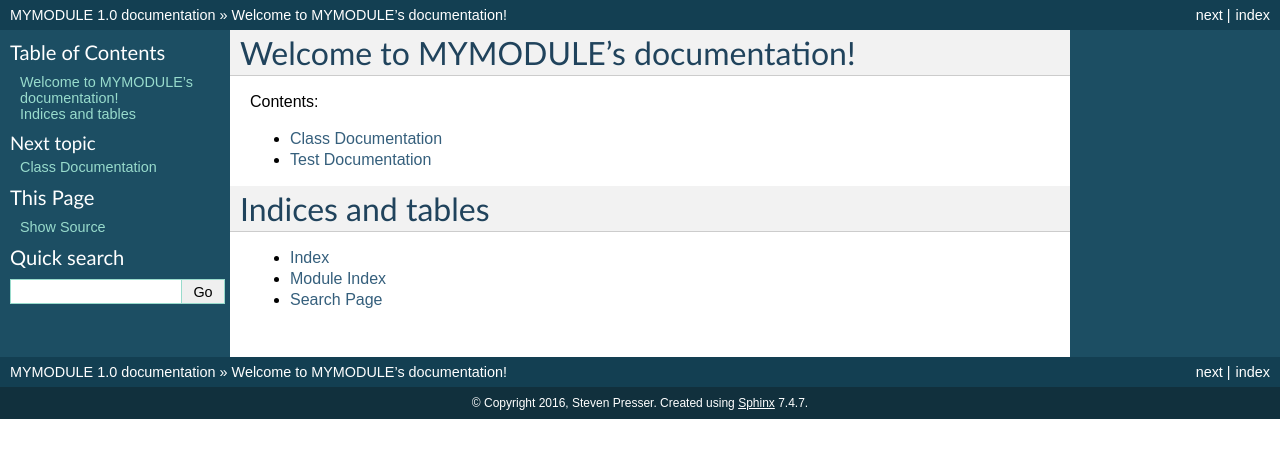
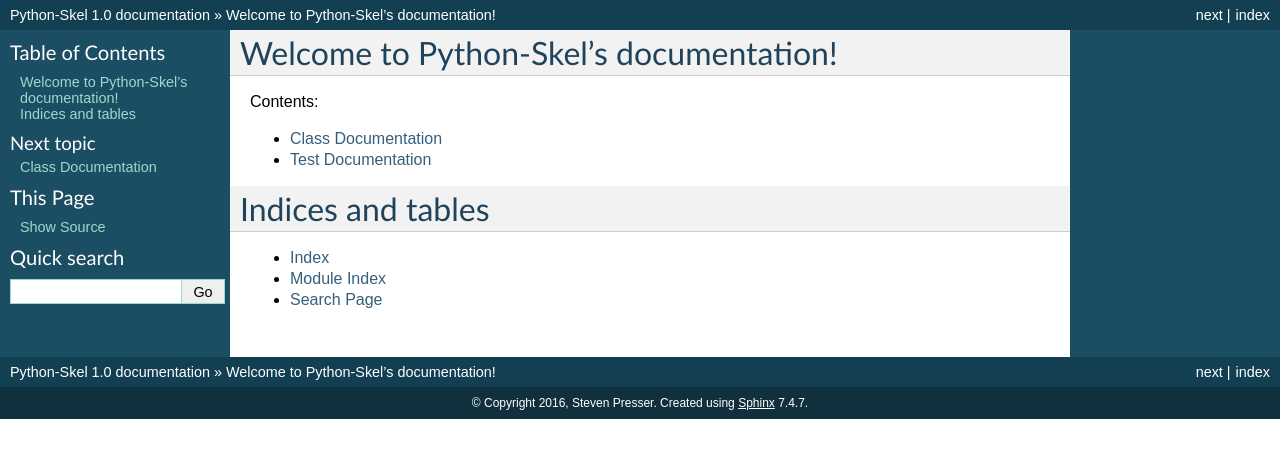
Before and after one commit to spresse1/Python-Skel, a Sphinx documentation site: the page built from docs/index.rst, in a window 1280 px wide. Shown: the top 458 px of the page. Built offline with Sphinx 7.4.7, drawn with Linux system fonts in a browser that asks for light colours.

```diff
--- a/docs/code.rst
+++ b/docs/code.rst
@@ -1,11 +1,11 @@
 Class Documentation
 *******************
 
-.. automodule:: MYMODULE
+.. automodule:: Python-Skel
    :members:
 
 Test Documentation
 ******************
 
-.. automodule:: test_MYMODULE
+.. automodule:: test_Python-Skel
    :members:
--- a/docs/conf.py
+++ b/docs/conf.py
@@ -1,6 +1,6 @@
 # -*- coding: utf-8 -*-
 #
-# MYMODULE documentation build configuration file, created by
+# Python-Skel documentation build configuration file, created by
 # sphinx-quickstart on Sun Apr 17 10:20:21 2016.
 #
 # This file is execfile()d with the current directory set to its
@@ -51,7 +51,7 @@
 master_doc = 'index'
 
 # General information about the project.
-project = u'MYMODULE'
+project = u'Python-Skel'
 copyright = u'2016, Steven Presser'
 author = u'Steven Presser'
 
@@ -126,7 +126,7 @@
 
 # The name for this set of Sphinx documents.
 # "<project> v<release> documentation" by default.
-#html_title = u'MYMODULE v1.0'
+#html_title = u'Python-Skel v1.0'
 
 # A shorter title for the navigation bar.  Default is the same as html_title.
 #html_short_title = None
@@ -208,7 +208,7 @@
 #html_search_scorer = 'scorer.js'
 
 # Output file base name for HTML help builder.
-htmlhelp_basename = 'MYMODULEdoc'
+htmlhelp_basename = 'Python-Skeldoc'
 
 # -- Options for LaTeX output ---------------------------------------------
 
@@ -230,7 +230,7 @@
 # (source start file, target name, title,
 #  author, documentclass [howto, manual, or own class]).
 latex_documents = [
-    (master_doc, 'MYMODULE.tex', u'MYMODULE Documentation',
+    (master_doc, 'Python-Skel.tex', u'Python-Skel Documentation',
      u'Steven Presser', 'manual'),
 ]
 
@@ -260,7 +260,7 @@
 # One entry per manual page. List of tuples
 # (source start file, name, description, authors, manual section).
 man_pages = [
-    (master_doc, 'MYMODULE', u'MYMODULE Documentation',
+    (master_doc, 'Python-Skel', u'Python-Skel Documentation',
      [author], 1)
 ]
 
@@ -274,8 +274,8 @@
 # (source start file, target name, title, author,
 #  dir menu entry, description, category)
 texinfo_documents = [
-    (master_doc, 'MYMODULE', u'MYMODULE Documentation',
-     author, 'MYMODULE', 'One line description of project.',
+    (master_doc, 'Python-Skel', u'Python-Skel Documentation',
+     author, 'Python-Skel', 'One line description of project.',
      'Miscellaneous'),
 ]
 
--- a/docs/index.rst
+++ b/docs/index.rst
@@ -1,4 +1,4 @@
-Welcome to MYMODULE's documentation!
+Welcome to Python-Skel's documentation!
 =====================================
 
 Contents:
--- a/setup.py
+++ b/setup.py
@@ -3,12 +3,12 @@
 from distutils.core import setup
 from setuptools import setup
 
-setup(name='MYMODULE',
+setup(name='Python-Skel',
 	version='1.0',
 	description='',
 	author='Steven Presser',
-	author_email='MYMODULE@pressers.name',
-	url='https://github.com/spresse1/MYMODULE',
+	author_email='Python-Skel@pressers.name',
+	url='https://github.com/spresse1/Python-Skel',
 	packages=[''],
 	requires=[
 	],
```
Also changed, not shown: README.md (+4 -4 lines), 1 other file.
